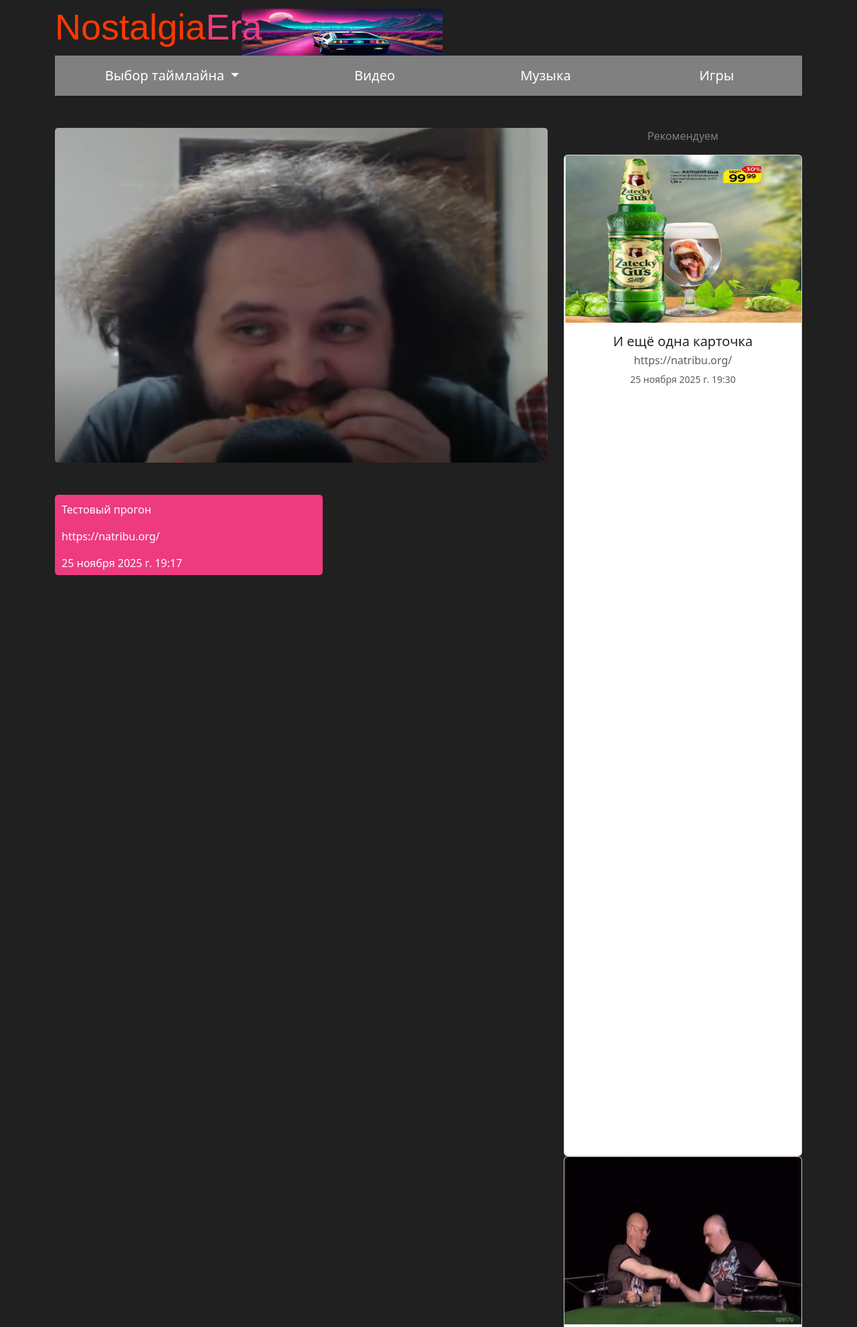
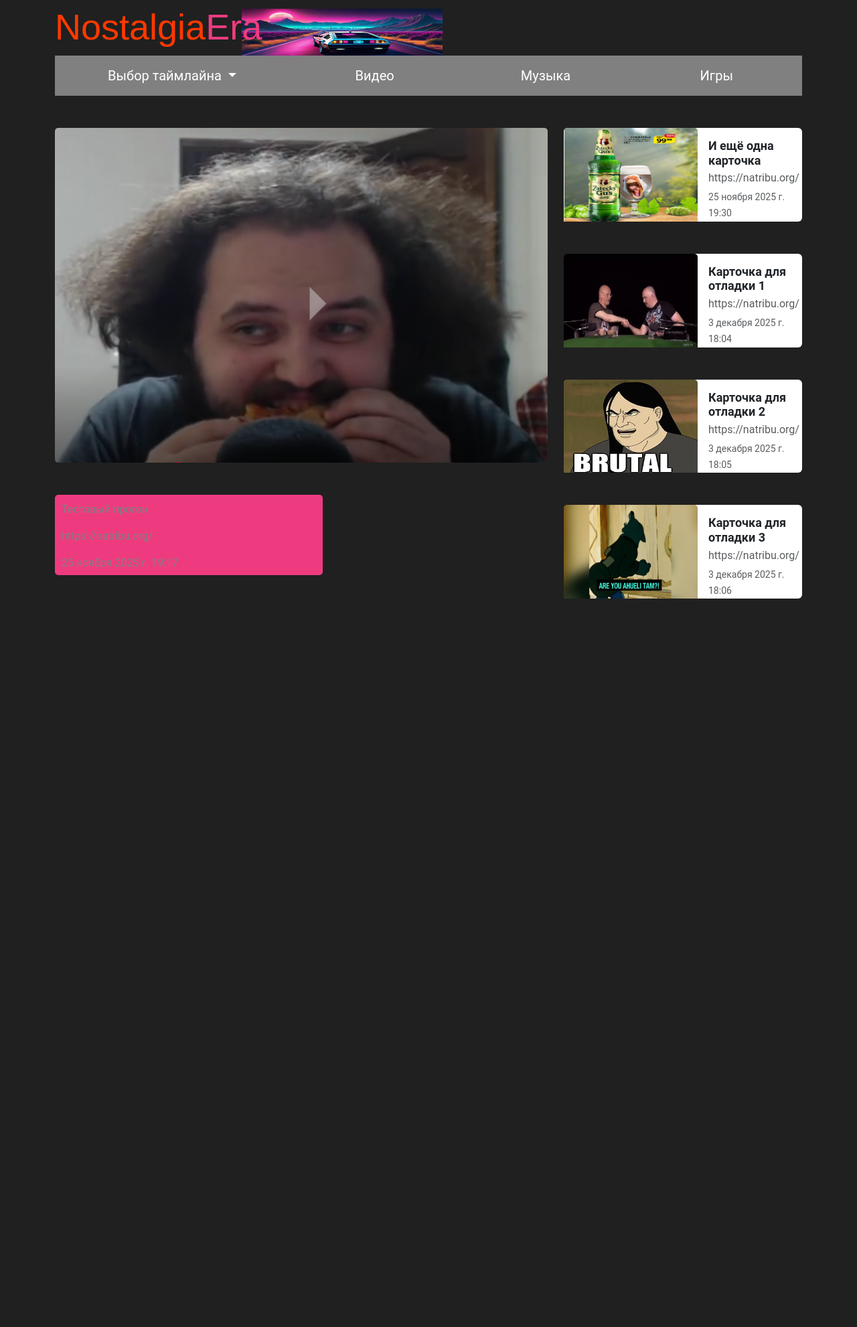
Before and after one commit to Niko11o/NostalgiaEra, a Django app: a page that uses mysite/videos/templates/videos/selected_video.html in a window 1280 px wide. Shown: the top 1982 px of the page at 67% size. After the commit the page ends 894 px from the top, so only its background shows below. Run offline with Django 5.2, Linux system fonts and the light colour scheme; data comes from the database, SQL or seed files in the repository; some libraries are stand-ins or nearby versions.

Commit message:
Скорректировал размер карточек релейтеда. Исправил пиксельную границу видосов в фиде. Добавил кнопку "Play" на открытый видос. И гарнитуры поменял у всего сайта.

```diff
--- a/mysite/static/bootstrap/css/style.css
+++ b/mysite/static/bootstrap/css/style.css
@@ -14,6 +14,7 @@ body{
     width: 350px;
     height: 60px;
     font-size: 20px;
+    font-family: "Roboto", sans-serif;
     border-radius: 0px;
     border-color: #808080;
     background-color:#808080;
@@ -58,6 +59,10 @@ a {
     z-index: -1;
 }
 
+.text-block{
+    font-family:"Roboto", sans-serif;
+}
+
 /* Тело сайта   */
 
 .portal-one-block{
@@ -72,12 +77,53 @@ a {
 }
 
 
+/*  Гарнитуры, шрифты и стиль карточек   */
+
+.videos_index_contain, .on_page_video, .related_card {
+    font-family: 'Roboto', sans-serif;
+}
+
+.videos_card-title {
+    font-size: 24px;
+    font-weight: 600;
+}
+
+.related_card-title {
+    font-size: 18px;
+    font-weight:600;
+}
+
+
+
 
 /*  Открытые видосы selected_video  */
 
+.image-container {
+  position: relative;
+}
+
+.play_button {
+  position: absolute;
+  top: 50%;
+  left: 50%;
+  transform: translate(-50%, -50%);
+  width: 0;
+  height: 0;
+  border-style: solid;
+  border-width: 0 25px 25px 25px;
+  border-color: transparent transparent rgba(206, 206, 206, 0.5) transparent;
+  transform: rotate(90deg);
+  transition: transform 0.3s;
+  cursor: pointer;
+}
+.play_button:hover {
+   transform: rotate(90deg) scale(1.3);
+   border-color: transparent transparent rgba(206, 206, 206, 1) transparent;
+
+ }
+
 .on_page_video, .on_page_img {
     width: 100%;
-
     height: 500px;
     max-height: 500px;
     border-radius:5px;
@@ -97,6 +143,10 @@ a {
     color: white;
 }
 
+.related_card {
+    border:transparent;
+}
+
 /*  videos/index.html  */
 
 .card-img-top{
@@ -106,7 +156,13 @@ a {
 }
 
 .promo{
-    background-color: var(--color1);
+    background-color: var(--color3);
+    color: white;
     height: 350px;
     border-radius: 5px;
 }
+
+.videos_index_contain{
+    border:transparent;
+
+}
--- a/mysite/videos/templates/videos/selected_video.html
+++ b/mysite/videos/templates/videos/selected_video.html
@@ -8,26 +8,54 @@
         <div class="col xl-8  mt-5">
 
             <div class="on_page_video">
-                <a href="{{ selected.chanel }}">
-                    <img class="on_page_img" src="{{ selected.preview.url }}" alt="Превьюха">
-                </a>
+                   <a href="{{ selected.chanel }}">
+                       <div class="image-container">
+                           <img class="on_page_img" src="{{ selected.preview.url }}" alt="Превьюха">
+                           <div class="play_button"></div>
+                       </div>
+                   </a>
                 <div class="on_page_info mt-5">
-                    <p class="on_page_text">{{ selected.name }}</p>
-                    <p class="on_page_text">{{ selected.chanel }}</p>
-                    <p class="on_page_text">{{ selected.date }}</p>
-                    <p class="on_page_text"></p>
+                    <p class="selected_on_page_text">{{ selected.name }}</p>
+                    <p class="selected_on_page_text">{{ selected.chanel }}</p>
+                    <p class="selected_on_page_text">{{ selected.date }}</p>
+                    <p class="selected_on_page_text"></p>
                 </div>
             </div>
 
 
         </div>
 
+        <div class="col-4 mt-5">
+            {% if related_videos %}
+            {% for selected in related_videos %}
+            <div class="card rounded mb-5 d-flex related_card flex-row" style="height: 15%;"> <!-- для равномерной высоты -->
+                <a href="{{ selected.get_absolute_url }}" target="_blank"> <!-- Место под get_absolute_url -->
+                    <img src="{{ selected.preview.url }}" class="card-img-top" alt="Заглушка под видео" style="height: 100%; width:200px">
+                </a>
+                <div class="card-body text-start">
+                    <h5 class="related_card-title mb-1">{{ selected.name }}</h5>
+                    <p class="related_selected_card-text mb-1 text-muted">{{ selected.chanel }}</p>
+                    <p class="related_card-text"><small class="text-muted">{{ selected.date }}</small></p>
+                </div>
+            </div>
+            {% endfor %}
+            {% endif %}
+        </div>
+
+
+    </div>
+</div>
+
+{% endblock %}
+
+
+<!--
         <div class="col-4 mt-5 text-center">
             <p>Рекомендуем</p>
             {% if related_videos %}
             {% for selected in related_videos %}
-            <div class="card rounded" style="height: 100%;"> <!-- для равномерной высоты -->
-                <a href="{{ selected.get_absolute_url }}" target="_blank"> <!-- Место под get_absolute_url -->
+            <div class="card rounded" style="height: 100%;">
+                <a href="{{ selected.get_absolute_url }}" target="_blank">
                     <img src="{{ selected.preview.url }}" class="card-img-top" alt="Заглушка под видео">
                 </a>
                 <div class="card-body">
@@ -40,8 +68,4 @@
             {% endif %}
         </div>
 
-
-    </div>
-</div>
-
-{% endblock %}
+-->
```
Also changed, not shown: mysite/videos/templates/videos/index.html (+6 -6 lines).
